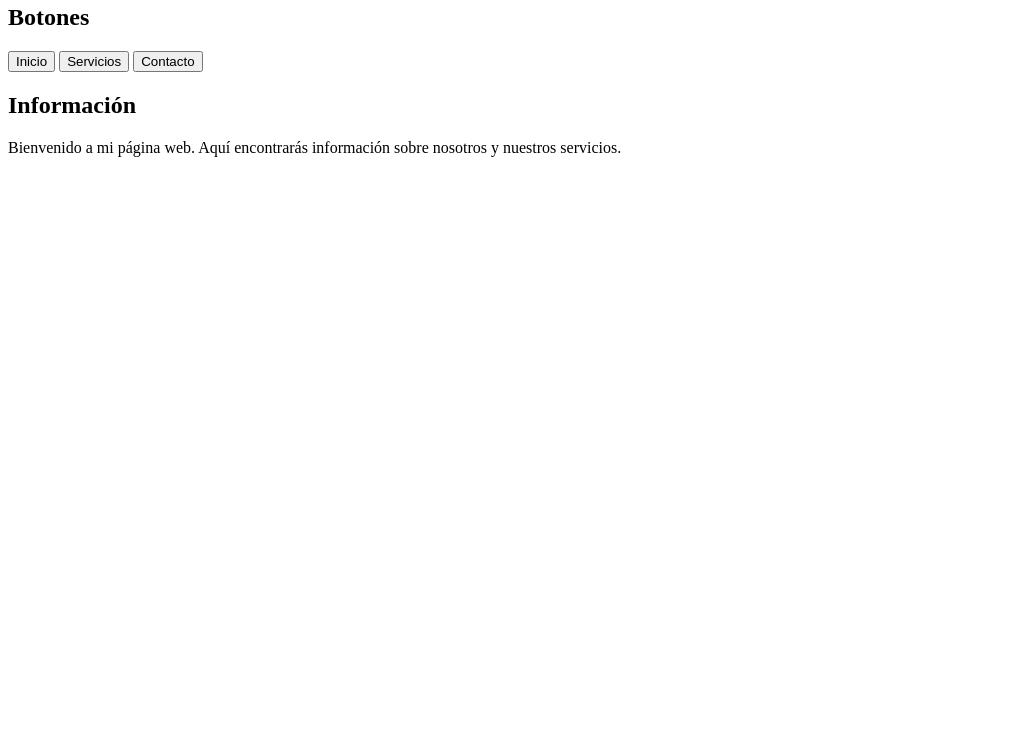
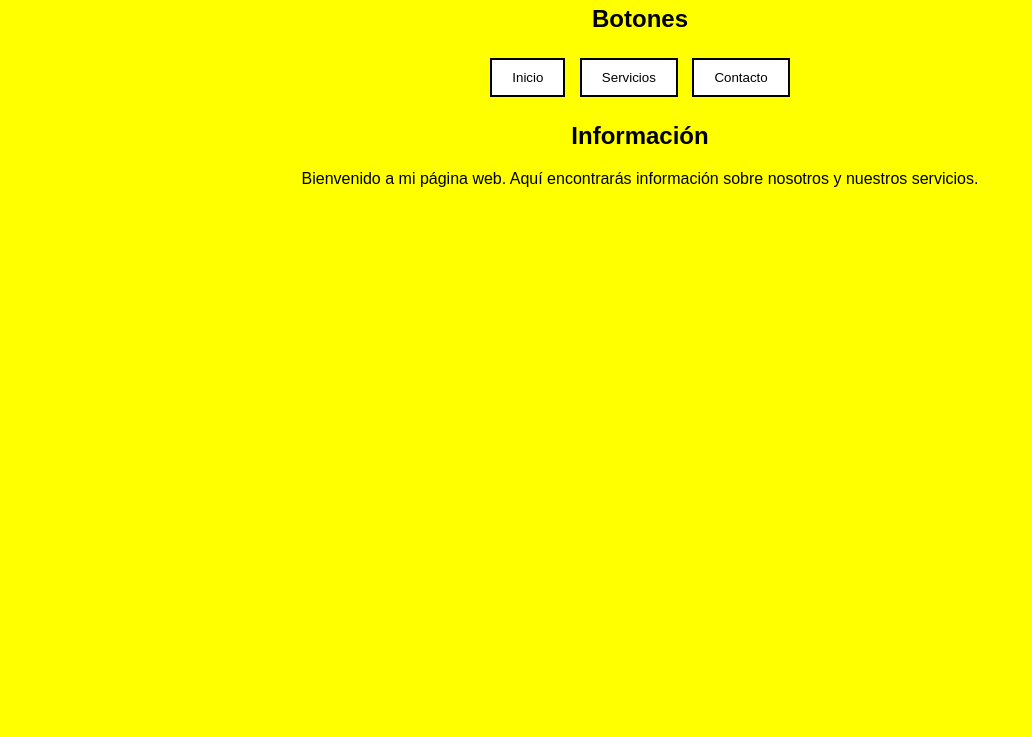
Before and after one commit to DanielRB-2005/Proyecto_Arquitectura, a plain HTML site: page index.html in a window 1280 px wide. Shown: the part 63-800 px from the top of the page, without its empty margins (0-1032 px from the left). Drawn offline with Linux system fonts and the light colour scheme.

Commit message:
Enhance styling for body and buttons in index.html
Added styles for body and button elements, including hover effects.

```diff
--- a/index.html
+++ b/index.html
@@ -5,6 +5,28 @@
     <meta charset="UTF-8">
     <meta name="viewport" content="width=device-width, initial-scale=1.0">
     <title>Mi Página Web</title>
+
+    <style>
+        body {
+            background-color: yellow;
+            color: black;
+            font-family: Arial, sans-serif;
+            text-align: center;
+        }
+
+        button {
+            background-color: white;
+            color: black;
+            border: 2px solid black;
+            padding: 10px 20px;
+            margin: 5px;
+            cursor: pointer;
+        }
+
+        button:hover {
+            background-color: orange;
+        }
+    </style>
 </head>
 
 <body>
@@ -36,7 +58,6 @@
         </p>
     </section>
 
-
     <!-- PAGINA DE SERVICIOS -->
     <section id="servicios" style="display:none;">
 
@@ -53,7 +74,6 @@
 
     </section>
 
-
     <!-- PAGINA DE CONTACTO -->
     <section id="contacto" style="display:none;">
 
@@ -67,7 +87,6 @@
         </button>
 
     </section>
-
 
     <!-- FUNCION PARA CAMBIAR DE PAGINA -->
     <script>
```
